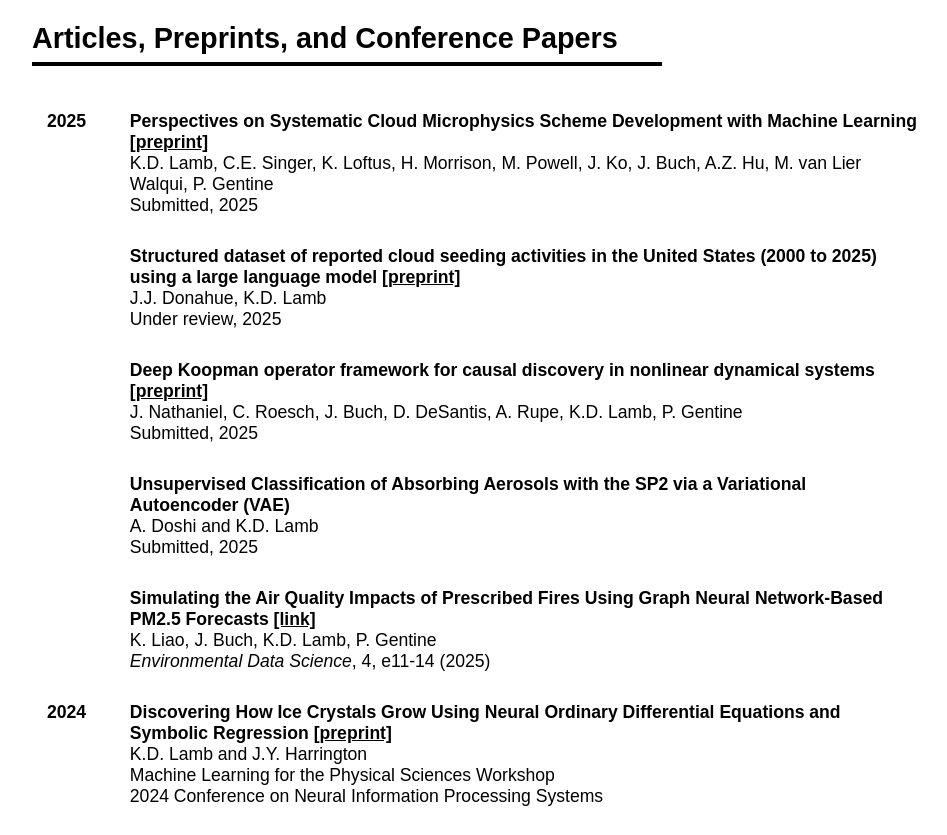
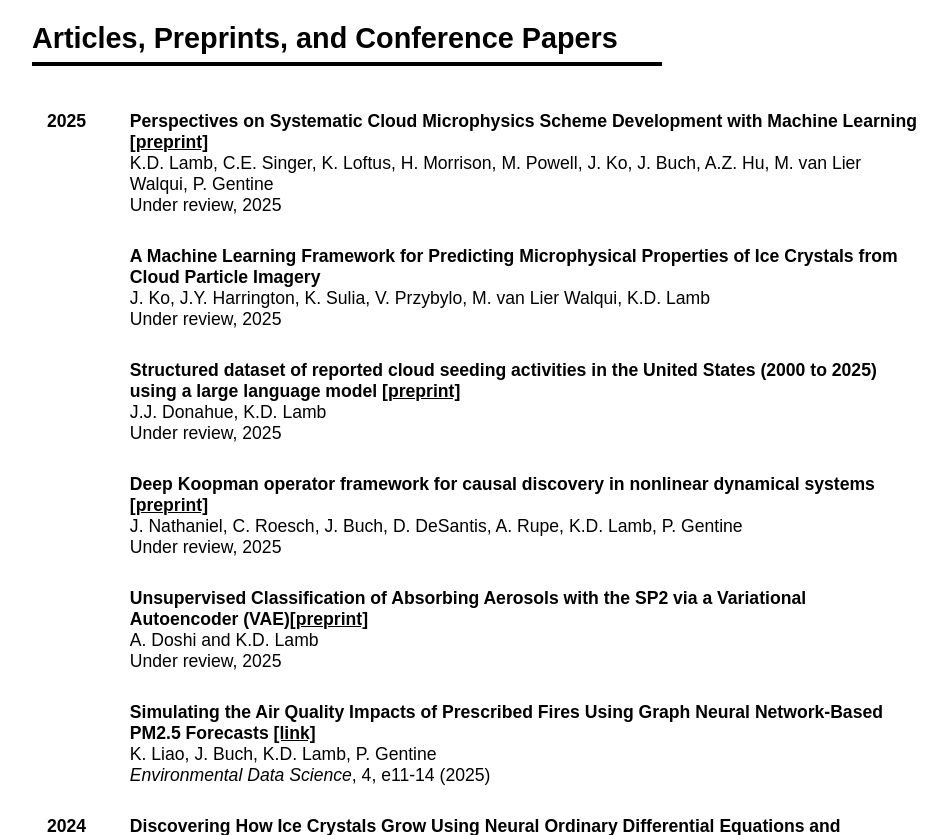
Before and after one commit to kdlamb/kdlamb.github.io, a Jekyll site: the page built from pages/publications.md, in a window 1280 px wide and 900 px high, scrolled down 225 px, cut to the strip 65-900 px from the top of the window. Shown: the whole strip, without its empty margins (158-1105 px from the left). Built offline with Jekyll 4.4.1, drawn with Linux system fonts in a browser that asks for light colours; nearby versions of some CDN libraries; some of the changed text lies outside the part shown.

Commit message:
Updates to publications

```diff
--- a/pages/publications.md
+++ b/pages/publications.md
@@ -19,7 +19,14 @@ image: waves-band.jpeg
 <td><strong>2025<BR><BR><BR><BR><BR></strong></td>
 <td><strong>Perspectives on Systematic Cloud Microphysics Scheme Development with Machine Learning <a href="https://essopenarchive.org/users/553026/articles/1314217-perspectives-on-systematic-cloud-microphysics-scheme-development-with-machine-learning?commit=3355424c1b1db729b5e75a06761800b8e1918168">[preprint]</a></strong><br>
 K.D. Lamb, C.E. Singer, K. Loftus, H. Morrison, M. Powell, J. Ko, J. Buch, A.Z. Hu, M. van Lier Walqui, P. Gentine<br>
-Submitted, 2025<br></td>
+Under review, 2025<br></td>
+</tr>
+
+ <tr>
+<td></td>
+<td><strong>A Machine Learning Framework for Predicting Microphysical Properties of Ice Crystals from Cloud Particle Imagery</strong><br>
+J. Ko, J.Y. Harrington, K. Sulia, V. Przybylo, M. van Lier Walqui, K.D. Lamb<br>
+Under review, 2025<br></td>
 </tr>
 
  <tr>
@@ -33,15 +40,15 @@ Under review, 2025<br></td>
 <td></td>
 <td><strong>Deep Koopman operator framework for causal discovery in nonlinear dynamical systems <a href="https://arxiv.org/abs/2505.14828">[preprint]</a></strong><br>
 J. Nathaniel, C. Roesch, J. Buch, D. DeSantis, A. Rupe, K.D. Lamb, P. Gentine<br>
-Submitted, 2025<br></td>
+Under review, 2025<br></td>
 </tr>
 
 
  <tr>
 <td></td>
-<td><strong>Unsupervised Classification of Absorbing Aerosols with the SP2 via a Variational Autoencoder (VAE)</strong><br>
+<td><strong>Unsupervised Classification of Absorbing Aerosols with the SP2 via a Variational Autoencoder (VAE)<a href="https://egusphere.copernicus.org/preprints/2025/egusphere-2025-3210/">[preprint]</a></strong><br>
 A. Doshi and K.D. Lamb<br>
-Submitted, 2025<br></td>
+Under review, 2025<br></td>
 </tr>
 
  <tr>
@@ -301,6 +308,7 @@ K.D. Lamb, S. Menon, Q. Su, R. Grobe <br>
 
 # Media and Press
 <hr style="width:70%">
+Need To Know: Geoengineering and Cloud Seeding. State of the Planet, July (2025). <a href="https://news.climate.columbia.edu/2025/07/17/geoengineering-cloud-seeding/">[link]</a> <br>
 We’re finally solving the puzzle of how clouds will affect our climate, New Scientist, September (2024) <a href="https://www.newscientist.com/article/mg26335070-800-were-finally-solving-the-puzzle-of-how-clouds-will-affect-our-climate/">[link]</a> <br>
 How AI Could Power the Climate Breakthroughs the World Needs, CNN, November (2023) <a href="https://www.cnn.com/2023/11/26/tech/ai-climate-solutions">[link]</a> <br>
 Towering Wildfire Clouds Are Affecting the Stratosphere, and the Climate, State of the Planet, February (2023) <a href="https://news.climate.columbia.edu/2023/02/28/towering-wildfire-clouds-are-affecting-the-stratosphere-and-the-climate/">[link]</a> <br>
```
